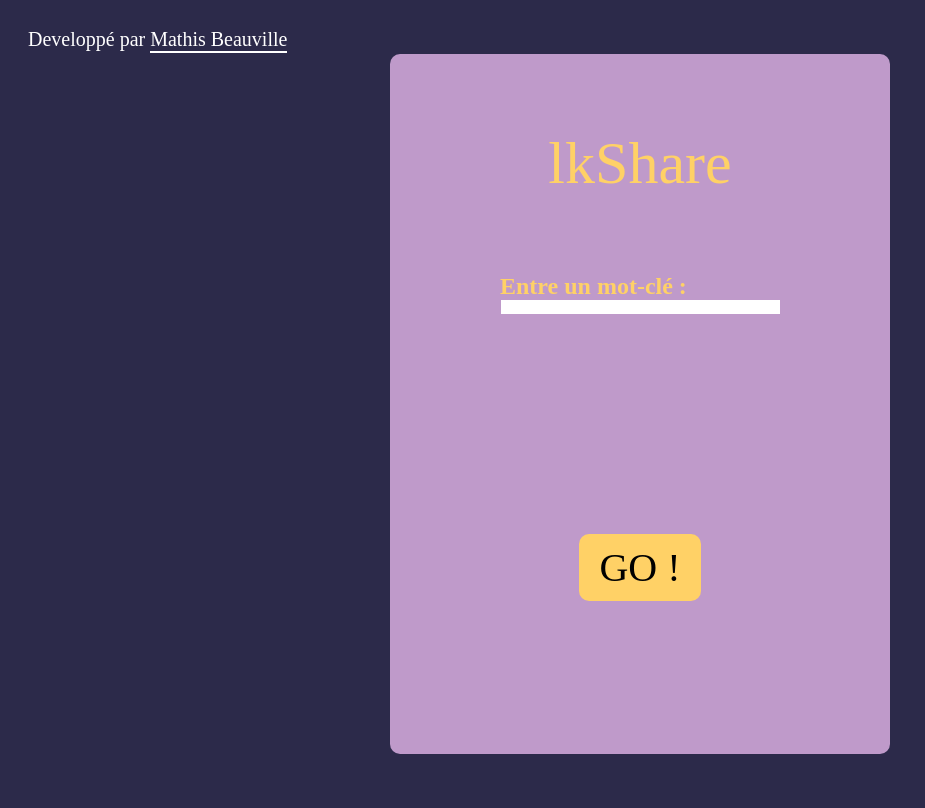
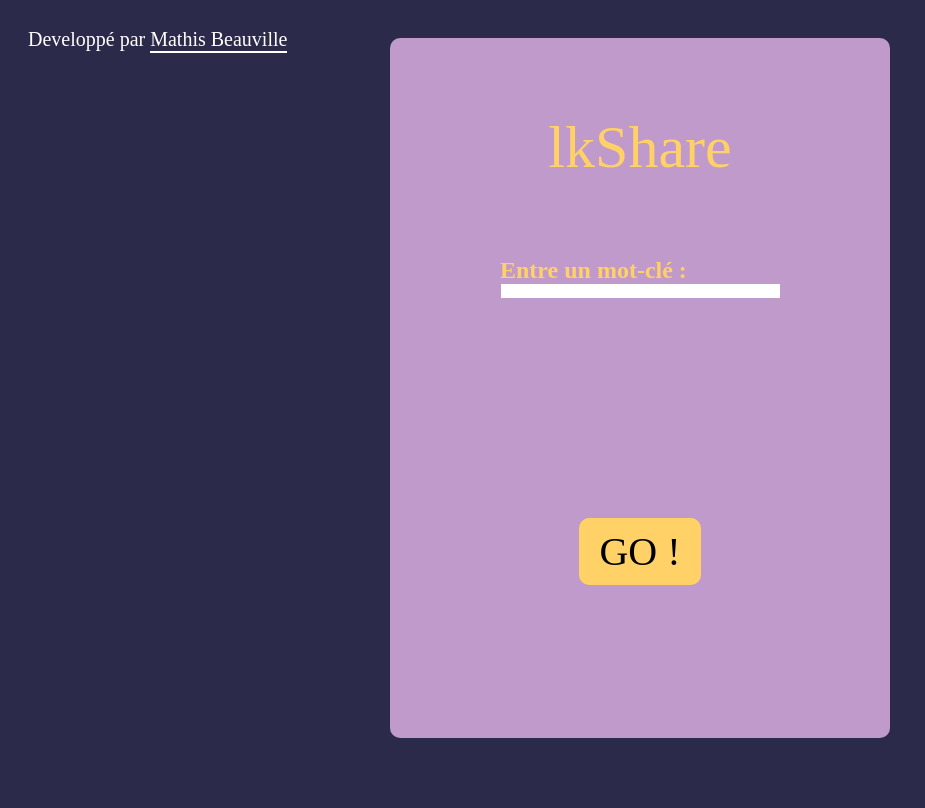
Before and after one commit to ObstinateM/lkShare, a Django app: page / in a window 1280 px wide. Shown: the whole page, without its empty margins (0-925 px from the left). After the commit the page ends 738 px from the top, so only its background shows below. Run offline with Django 3.2, Linux system fonts and the light colour scheme; some web fonts are replaced.

Commit message:
Postgre BD on heroku

```diff
--- a/lk/settings.py
+++ b/lk/settings.py
@@ -85,6 +85,10 @@ DATABASES = {
     }
 }
 
+import dj_database_url
+db_from_env = dj_database_url.config(conn_max_age=600)
+DATABASES['default'].update(db_from_env)
+
 
 # Password validation
 # https://docs.djangoproject.com/en/3.1/ref/settings/#auth-password-validators
--- a/main/templates/main/index.html
+++ b/main/templates/main/index.html
@@ -65,7 +65,7 @@
     .grid{
         display: grid;
         place-items: center;
-        height: 99vh;
+        height: 95vh;
     }
 
     .card{
--- a/requirements.txt
+++ b/requirements.txt
@@ -1,4 +1,5 @@
 asgiref==3.2.10
+dj-database-url==0.5.0
 Django==3.1
 gunicorn==20.0.4
 PyMySQL==0.10.0
```
Also changed, not shown: db.sqlite3, tttt.db (added).
